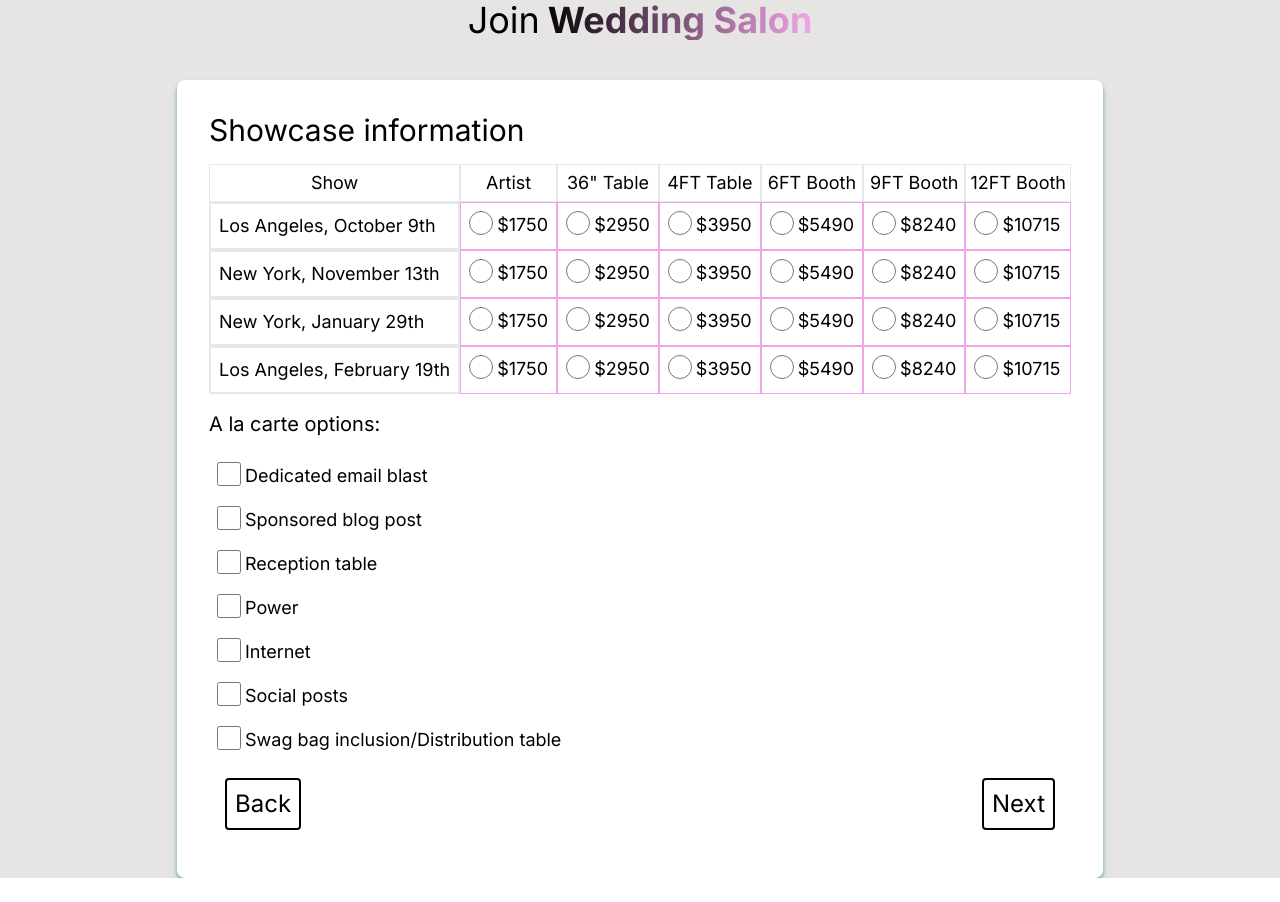
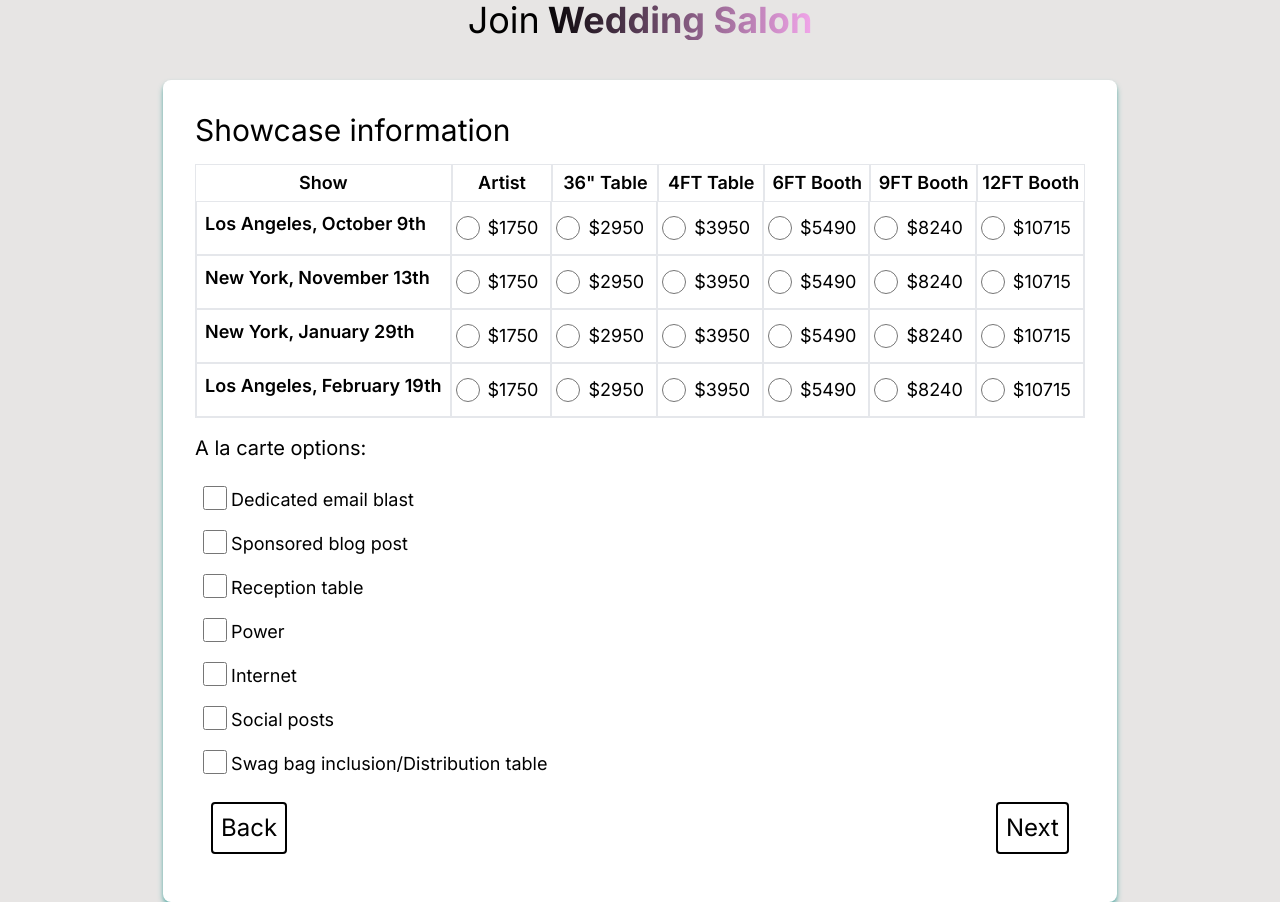
Before and after one commit to jinitsuga/ws-payments, a Next.js app: page /register in a window 1280 px wide. Both pictures are taken after a click on the button "Next". Before the commit the page ends 878 px from the top, so only its background shows below. Built offline with nearby package versions, Linux system fonts and the light colour scheme.

Commit message:
fix showcase grid labels issue

```diff
--- a/src/app/Components/FormSteps.tsx
+++ b/src/app/Components/FormSteps.tsx
@@ -111,7 +111,7 @@ export const ShowcaseForm = ({ setter, formData }: FormProps) => {
 
   const Span: React.FC<any> = ({ text }) => {
     return (
-      <span className="row-start-1 col-span-1 p-1 text-center text-lg border-[1px]">
+      <span className="row-start-1 font-[600] col-span-1 p-1 text-center text-lg border-[1px]">
         {text}
       </span>
     );
--- a/src/app/Components/Input.tsx
+++ b/src/app/Components/Input.tsx
@@ -67,11 +67,7 @@ export const RadioInput = ({
     });
   };
   return (
-    <div className="flex text-lg border-ws-pink border-[1px]">
-      <label
-        className="flex gap-1 hover:cursor-pointer checked:text-4xl border-ws-green outline-ws-green p-2"
-        htmlFor={id}
-      >
+    <div className="flex items-center border-b-2 p-1 border-r-2 hover:bg-pink-100 text-lg ">
       <input
         onChange={(e) => {
           updateData(e);
@@ -82,6 +78,7 @@ export const RadioInput = ({
         value={value}
         id={id}
       />
+      <label className="flex gap-1 hover:cursor-pointer checked:text-4xl border-ws-green outline-ws-green p-2">
         {labelText}
       </label>
     </div>
@@ -103,7 +100,9 @@ export const ShowcaseInput = ({
 }: showcaseTypes) => {
   return (
     <>
-      <span className="text-left text-lg border-2 p-2">{show}</span>
+      <span className="text-left text-lg border-b-2 border-x-2 font-[600] p-2">
+        {show}
+      </span>
       <RadioInput
         inputName={inputName}
         labelText={"$1750"}
```
Lines whose indentation alone changed are shown as unchanged.
